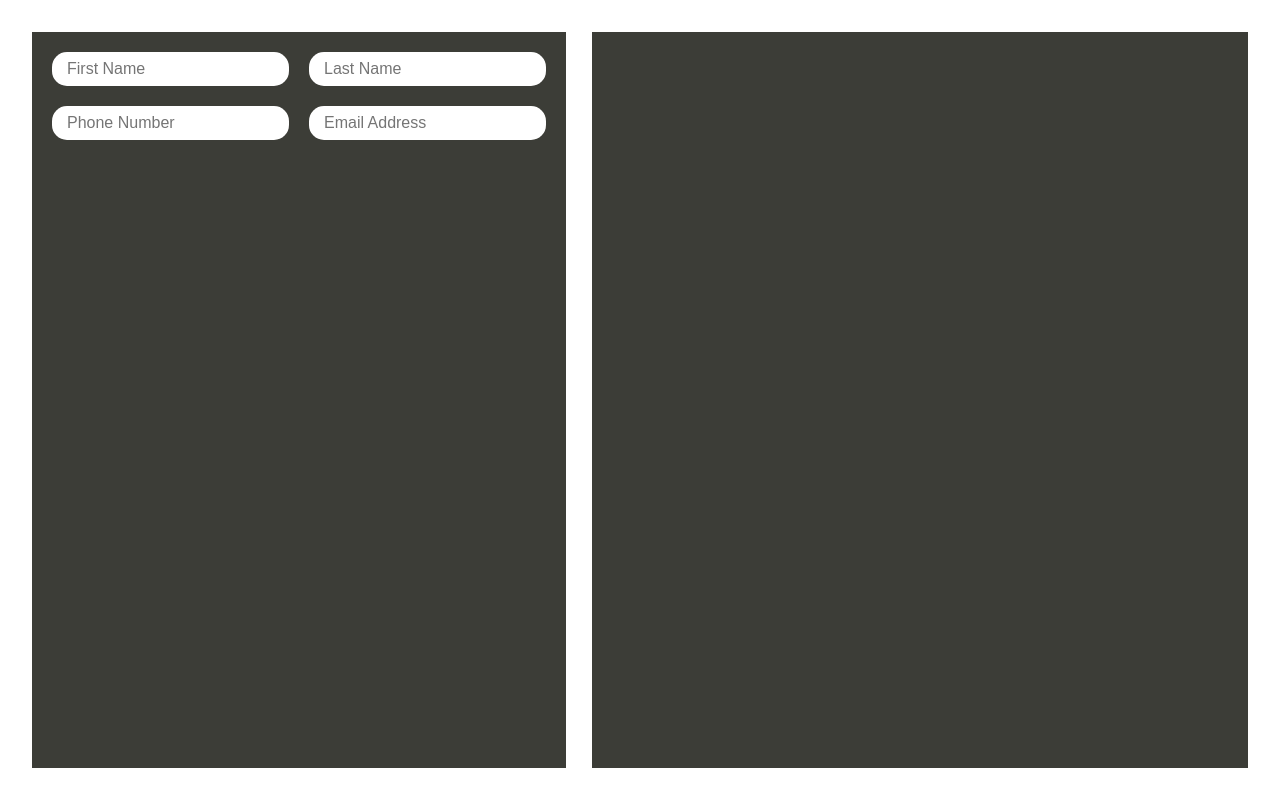
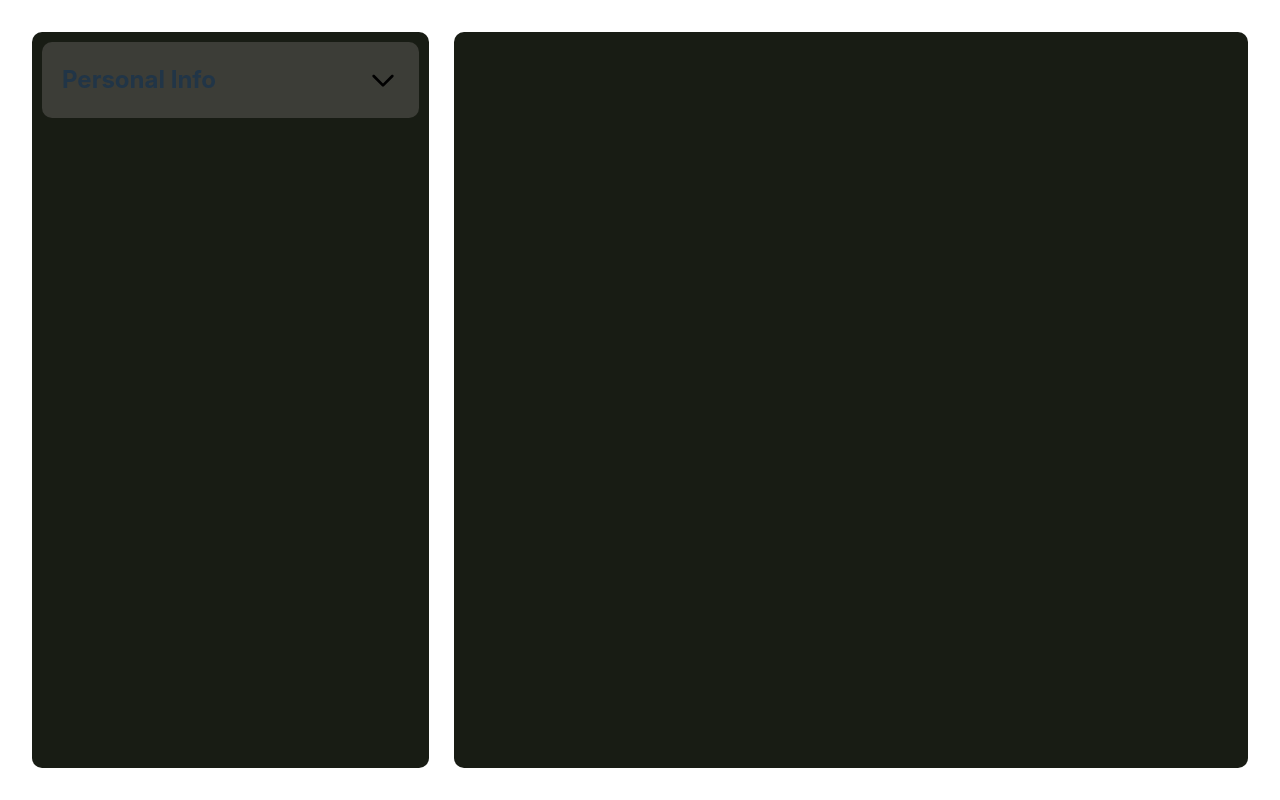
Before and after one commit to kaezrr/cv-application, a React (Vite) app: page / in a window 1280 px wide. Built offline with nearby package versions, Linux system fonts and the light colour scheme.

Commit message:
Finish form template

```diff
--- a/src/App.jsx
+++ b/src/App.jsx
@@ -1,4 +1,3 @@
-import { useState } from "react";
 import "./styles/App.css";
 
 import Resume from "./components/Resume";
--- a/src/components/InputBar.jsx
+++ /dev/null
@@ -1,3 +0,0 @@
-export default function InputBar({ name, type = "name" }) {
-  return <input className="input-bar" placeholder={name} type={type} />;
-}
--- a/src/components/PersonalDetails.jsx
+++ b/src/components/PersonalDetails.jsx
@@ -1,12 +1,17 @@
-import InputBar from "./InputBar";
+import { useState } from "react";
+import TopHeader from "./TopHeader";
 
 export default function PersonalDetails() {
+  const [open, setOpen] = useState(false);
   return (
     <div className="personal">
-      <InputBar name="First Name" />
-      <InputBar name="Last Name" />
-      <InputBar name="Phone Number" type="tel" />
-      <InputBar name="Email Address" type="email" />
+      <TopHeader val="Personal Info" down={open} drop={() => setOpen(!open)} />
+      <form className={open ? "open" : ""}>
+        <input placeholder="First Name" />
+        <input placeholder="Last Name" />
+        <input placeholder="Phone Number" type="tel" className="phone" />
+        <input placeholder="Email Address" type="email" className="email" />
+      </form>
     </div>
   );
 }
--- /dev/null
+++ b/src/components/TopHeader.jsx
@@ -0,0 +1,13 @@
+export default function TopHeader({ val, down, drop }) {
+  return (
+    <div className="top-head">
+      <h2>{val}</h2>
+      <img
+        src="/down.svg"
+        alt="down"
+        className={down ? "down" : ""}
+        onClick={drop}
+      />
+    </div>
+  );
+}
--- a/src/styles/DetailsResume.css
+++ b/src/styles/DetailsResume.css
@@ -1,19 +1,60 @@
 .details,
 .resume {
-  background-color: #3c3d37;
-  padding: 20px;
+  background-color: #181c14;
+  padding: 10px;
+  border-radius: 10px;
+}
+
+.top-head > h2 {
+  margin: 0px;
+  text-align: unset;
+}
+
+.top-head {
+  display: flex;
+  justify-content: space-between;
+  align-items: center;
+}
+
+.top-head > img {
+  width: 32px;
+  transition: transform 0.3s;
+}
+
+.top-head > img.down {
+  transform: rotateZ(0.5turn);
 }
 
 .personal {
-  display: grid;
+  display: flex;
+  flex-direction: column;
+  gap: 20px;
+  background-color: #3c3d37;
+  padding: 20px;
+  border-radius: 10px;
+}
+
+.personal > form {
+  display: none;
   grid-template-columns: 1fr 1fr;
   grid-template-rows: 3fr;
   gap: 20px;
 }
 
+form.open {
+  display: grid;
+}
+
+form > .phone,
+form > .email {
+  grid-column: 1 / 3;
+}
+
 input {
+  box-sizing: border-box;
   font-size: 1rem;
   border: none;
+  width: 100%;
   border-radius: 15px;
   padding: 8px 15px;
 }
```
Also changed, not shown: public/down.svg (added).
